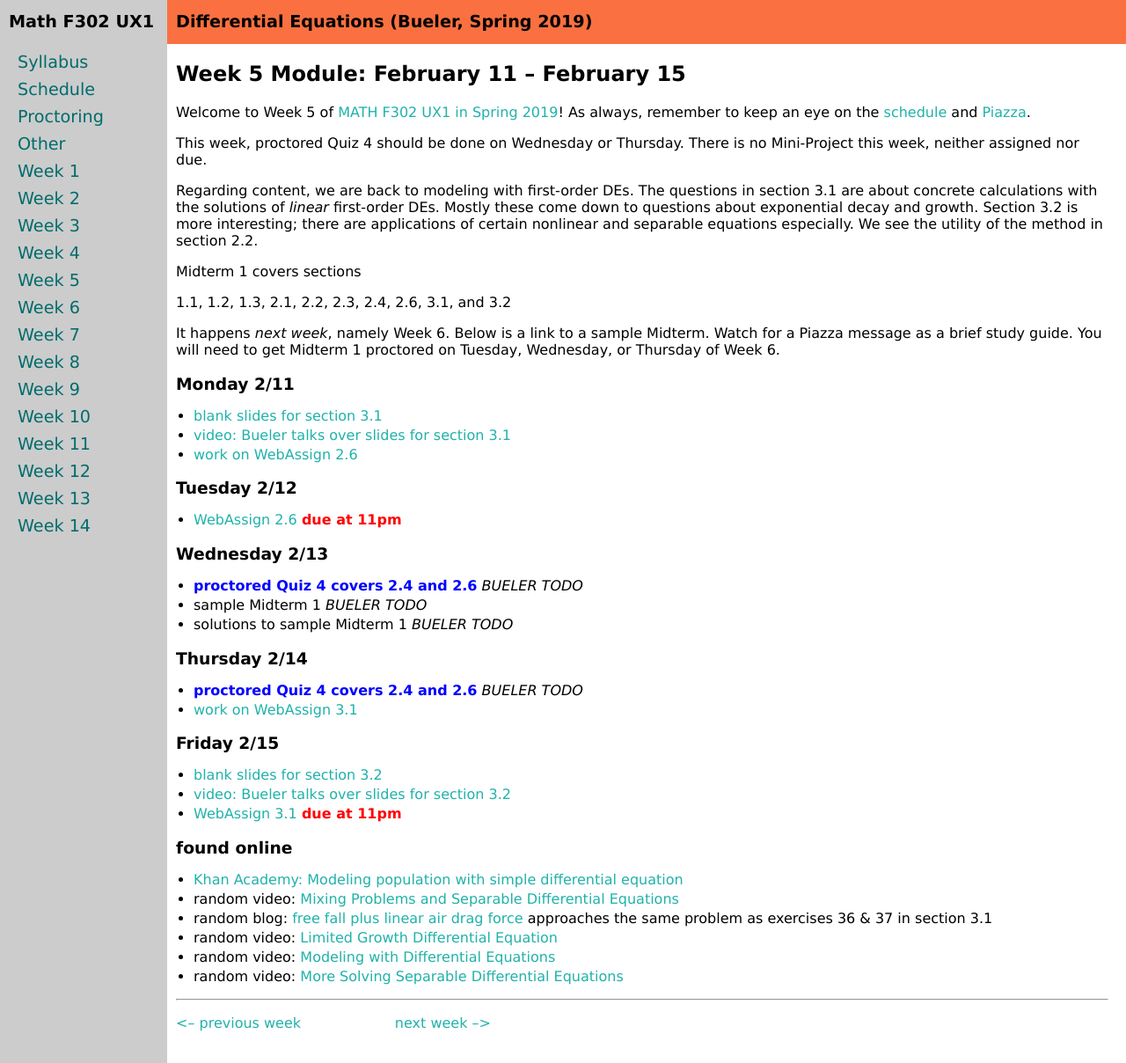
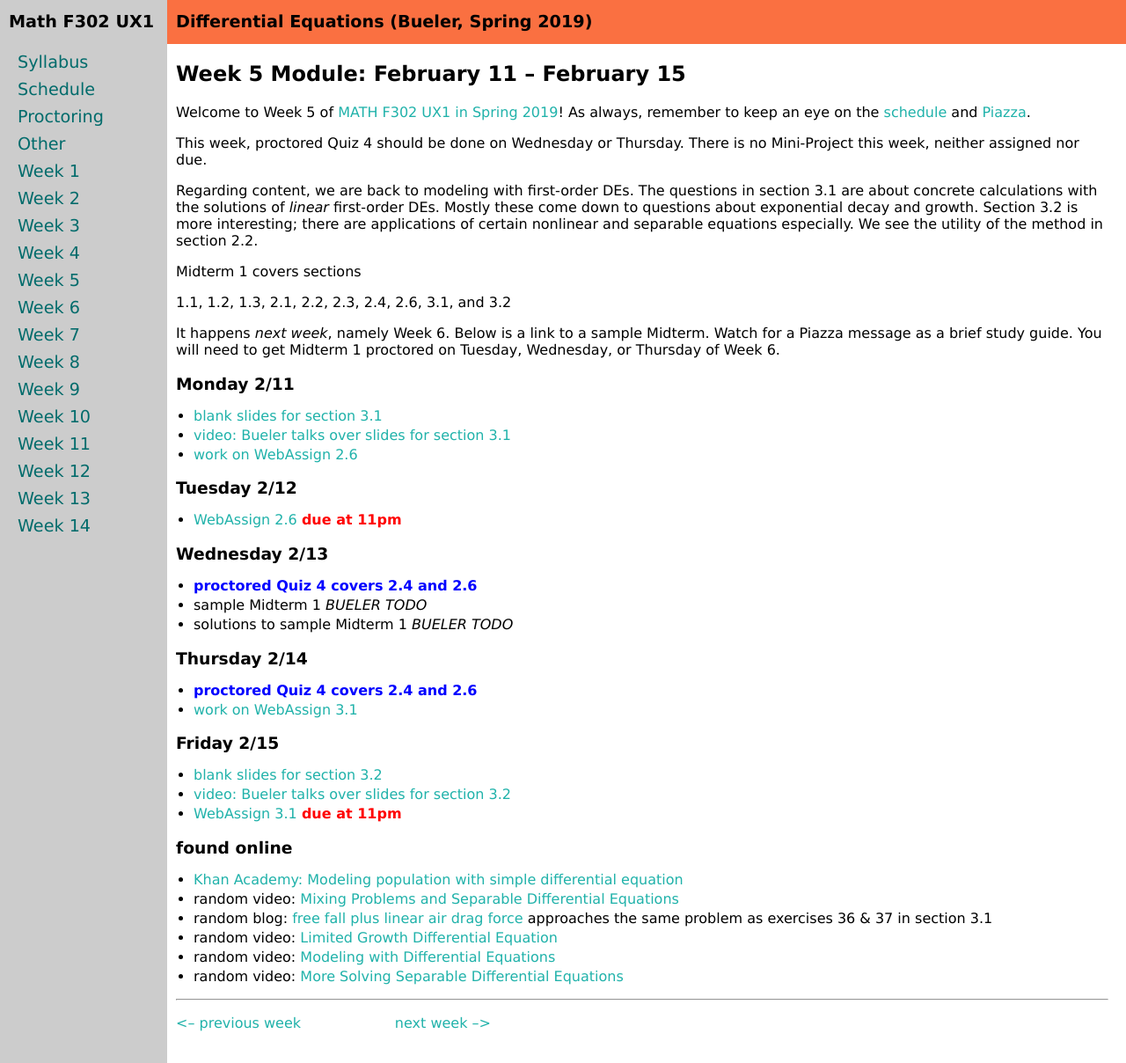
Before and after one commit to bueler/math302, a Jekyll site: the page built from week5.md, in a window 1280 px wide and 1208 px high. Shown: the whole window at 88% size. Built offline with Jekyll 4.4.1, drawn with Linux system fonts in a browser that asks for light colours.

Commit message:
quiz 4 done and submitted

```diff
--- a/week5.md
+++ b/week5.md
@@ -26,12 +26,12 @@ It happens _next week_, namely Week 6.  Below is a link to a sample Midterm.  Wa
 * [WebAssign 2.6](https://www.webassign.net/) <span style="color:red">**due at 11pm**</span>
 
 ### Wednesday 2/13
-* <span style="color:blue">**proctored Quiz 4 covers 2.4 and 2.6**</span> _BUELER TODO_
+* <span style="color:blue">**proctored Quiz 4 covers 2.4 and 2.6**</span>
 * sample Midterm 1 _BUELER TODO_
 * solutions to sample Midterm 1 _BUELER TODO_
 
 ### Thursday 2/14
-* <span style="color:blue">**proctored Quiz 4 covers 2.4 and 2.6**</span> _BUELER TODO_
+* <span style="color:blue">**proctored Quiz 4 covers 2.4 and 2.6**</span>
 * [work on WebAssign 3.1](https://www.webassign.net/)
 
 ### Friday 2/15
```
